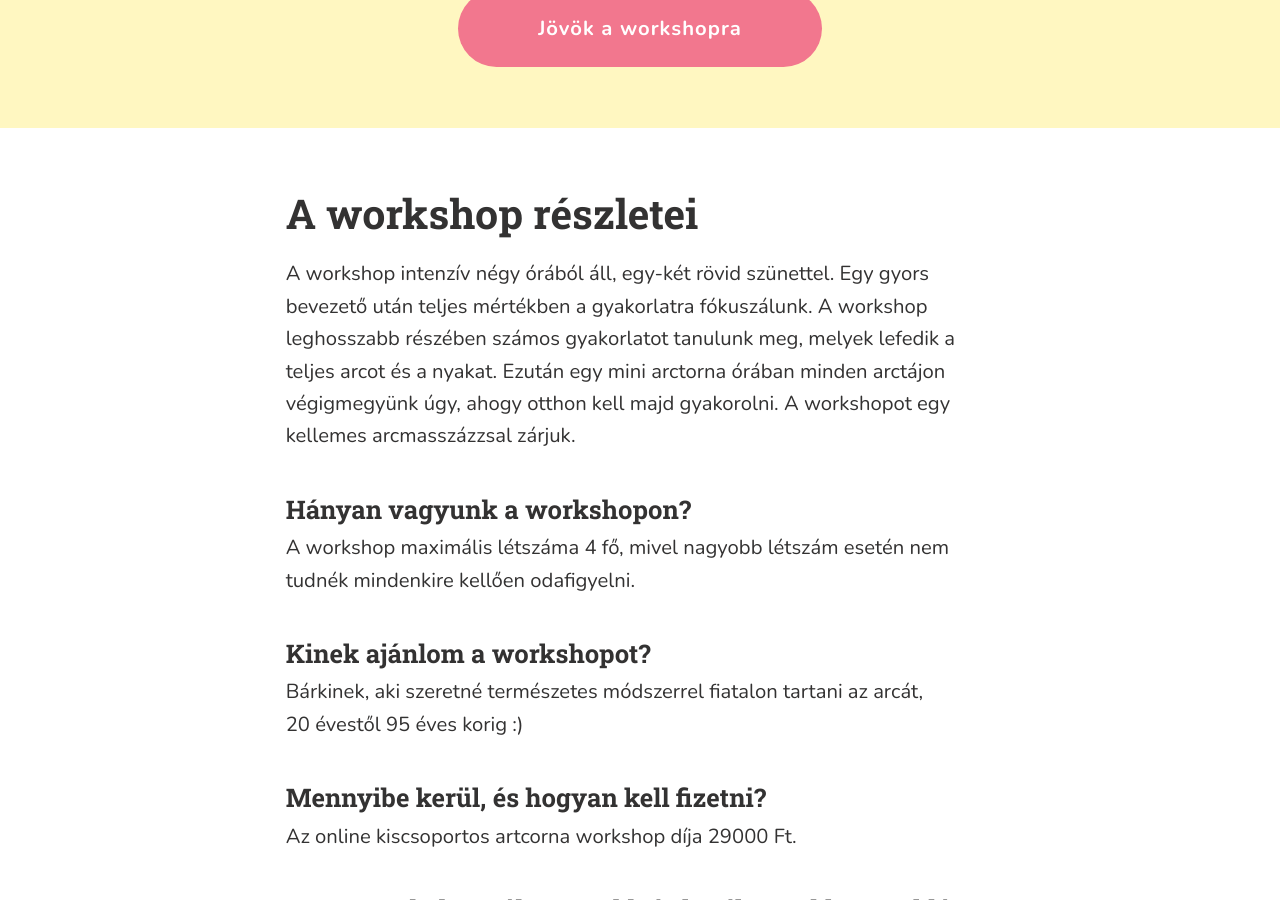
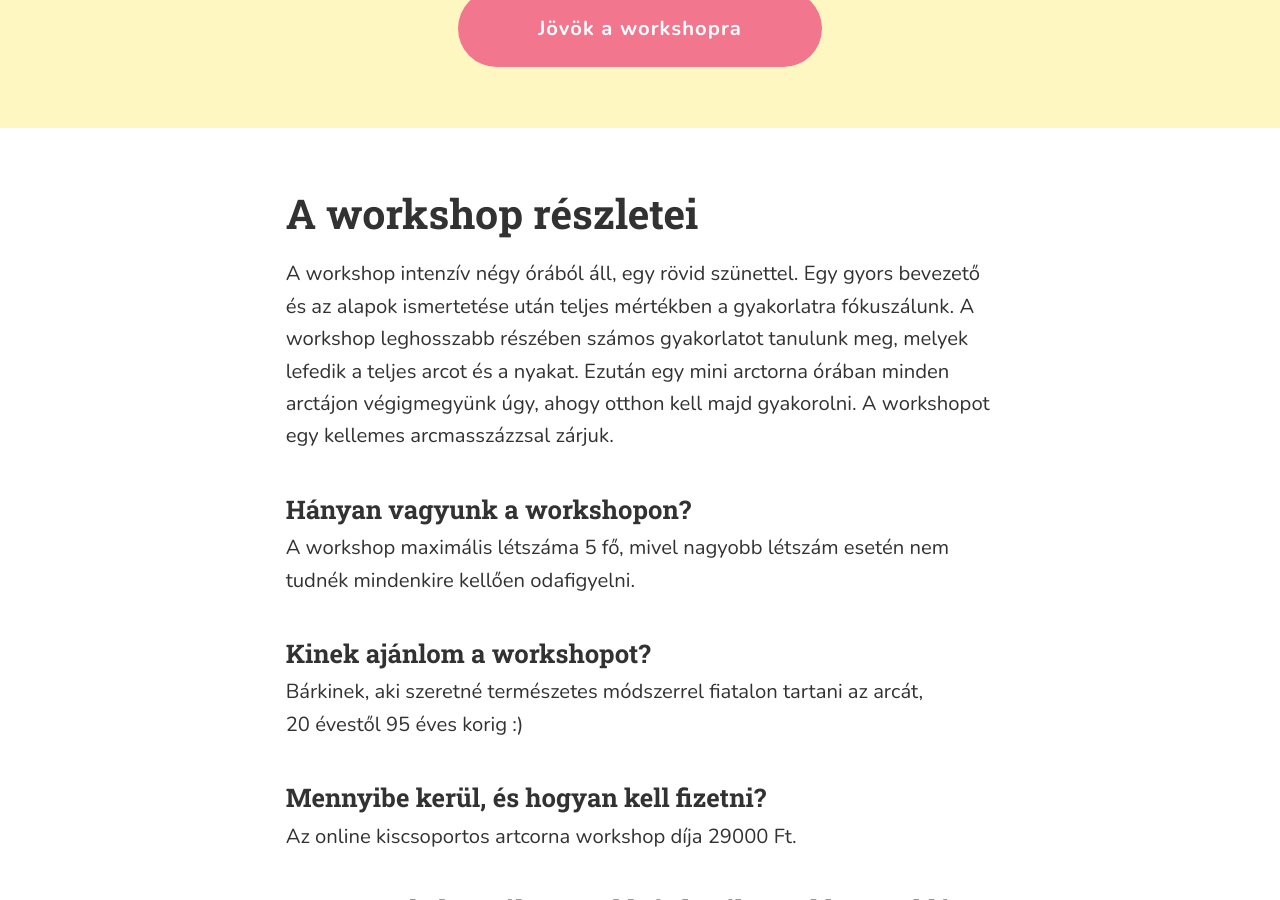
Before and after one commit to monikamudra/arctorna, a Jekyll site: the page built from workshop.md, in a window 1280 px wide and 900 px high, scrolled down 454 px. Built offline with Jekyll 4.4.1, drawn with Linux system fonts in a browser that asks for light colours.

Commit message:
Update workshop-details.md

```diff
--- a/_includes/workshop-details.md
+++ b/_includes/workshop-details.md
@@ -1,5 +1,5 @@
-A workshop intenzív négy órából áll, egy-két rövid szünettel. Egy
-gyors bevezető után teljes mértékben a gyakorlatra fókuszálunk. A
+A workshop intenzív négy órából áll, egy rövid szünettel. Egy
+gyors bevezető és az alapok ismertetése után teljes mértékben a gyakorlatra fókuszálunk. A
 workshop leghosszabb részében számos gyakorlatot tanulunk meg, melyek
 lefedik a teljes arcot és a nyakat. Ezután egy mini arctorna órában
 minden arctájon végigmegyünk úgy, ahogy otthon kell majd gyakorolni. A
@@ -7,7 +7,7 @@ workshopot egy kellemes arcmasszázzsal&nbsp;zárjuk.
 
 ### Hányan vagyunk a&nbsp;workshopon?
 
-A workshop maximális létszáma 4 fő, mivel nagyobb létszám esetén nem
+A workshop maximális létszáma 5 fő, mivel nagyobb létszám esetén nem
 tudnék mindenkire kellően&nbsp;odafigyelni.
 
 ### Kinek ajánlom a&nbsp;workshopot?
```
